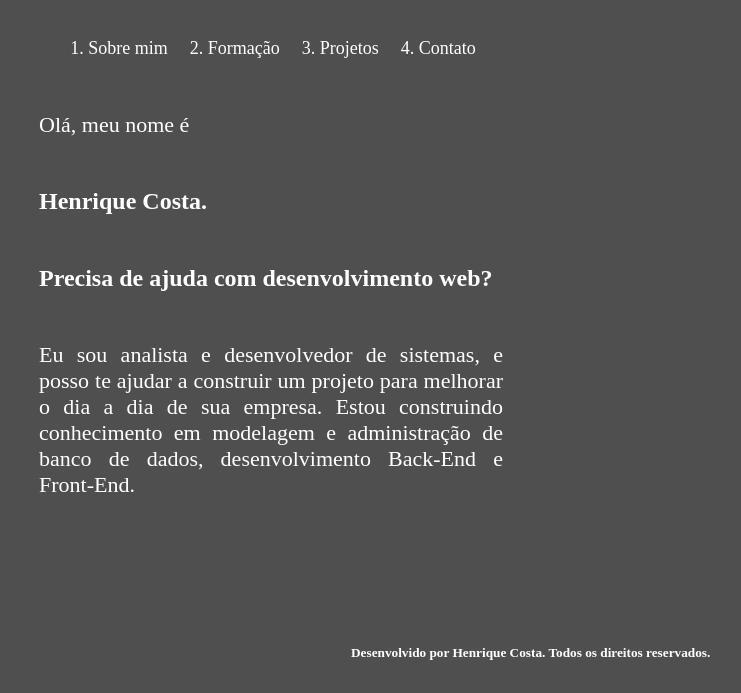
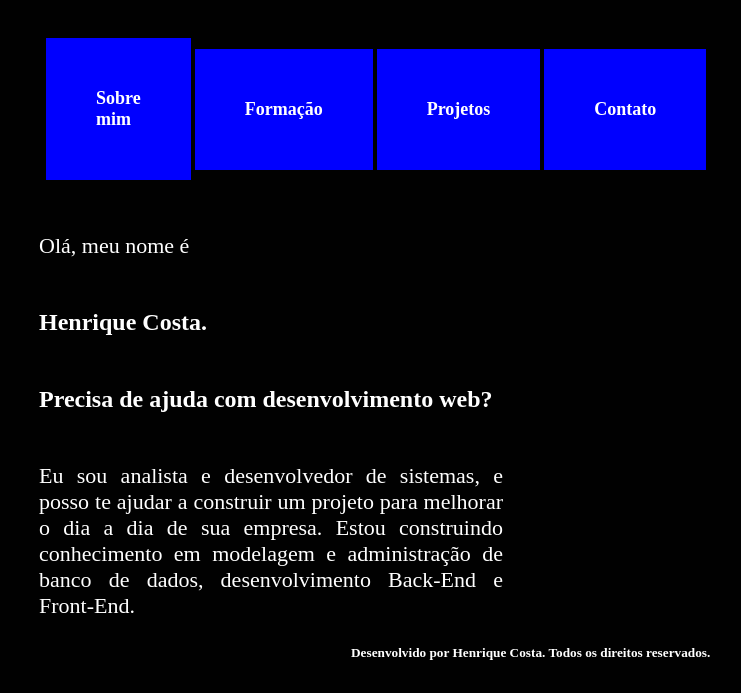
Before and after one commit to hsergiolima/henriqueslcosta.github.io, a plain HTML site: page index.html in a window 1280 px wide. Shown: the part 107-800 px from the top of the page, without its empty margins (369-1110 px from the left). Drawn offline with Linux system fonts and the light colour scheme.

Commit message:
Alterar formato do menu de navegação. Fundo escuro

```diff
--- a/index.html
+++ b/index.html
@@ -15,10 +15,10 @@
     <nav>
         <table align="center">
             <th>
-                <td><div class="menu"><a href="sobre-mim.html">1. Sobre mim</a></div></td>
-                <td><div class="menu"><a href="formacao.html">2. Formação</a></div></td>
-                <td><div class="menu"><a href="projetos.html">3. Projetos</a></div></td>
-                <td><div class="menu"><a href="contato.html">4. Contato</a></div></td>
+                <td><div class="menu"><a href="sobre-mim.html">Sobre mim</a></div></td>
+                <td><div class="menu"><a href="formacao.html">Formação</a></div></td>
+                <td><div class="menu"><a href="projetos.html">Projetos</a></div></td>
+                <td><div class="menu"><a href="contato.html">Contato</a></div></td>
             </th>
         </table>
     </nav>
--- a/style.css
+++ b/style.css
@@ -1,5 +1,5 @@
 body {
-    background-color: #4F4F4F;
+    background-color: #010101;
 }
 
 header {
@@ -21,11 +21,25 @@ nav {
     align-items: center;
 }
 
-td {
+/*td {
     border: 10px;
     padding-left: 10px;
     padding-right: 10px;
+}*/
 
+.menu {
+    height: fit-content;
+    width: fit-content;
+    background-color: blue;
+    border: 50px;
+    padding-top: 50px;
+    padding-bottom: 50px;
+    padding-left: 50px;
+    padding-right: 50px;
+}
+
+.menu:hover {
+    background-color: green;
 }
 
 article {
@@ -36,13 +50,14 @@ article {
 }
 
 a {
+    font-weight: bolder;
     font-size: 18px;
     color:white;
     text-decoration: none;
 }
 
 a:hover {
-    color: limegreen;
+    color: orange;
 }
 
 
```
